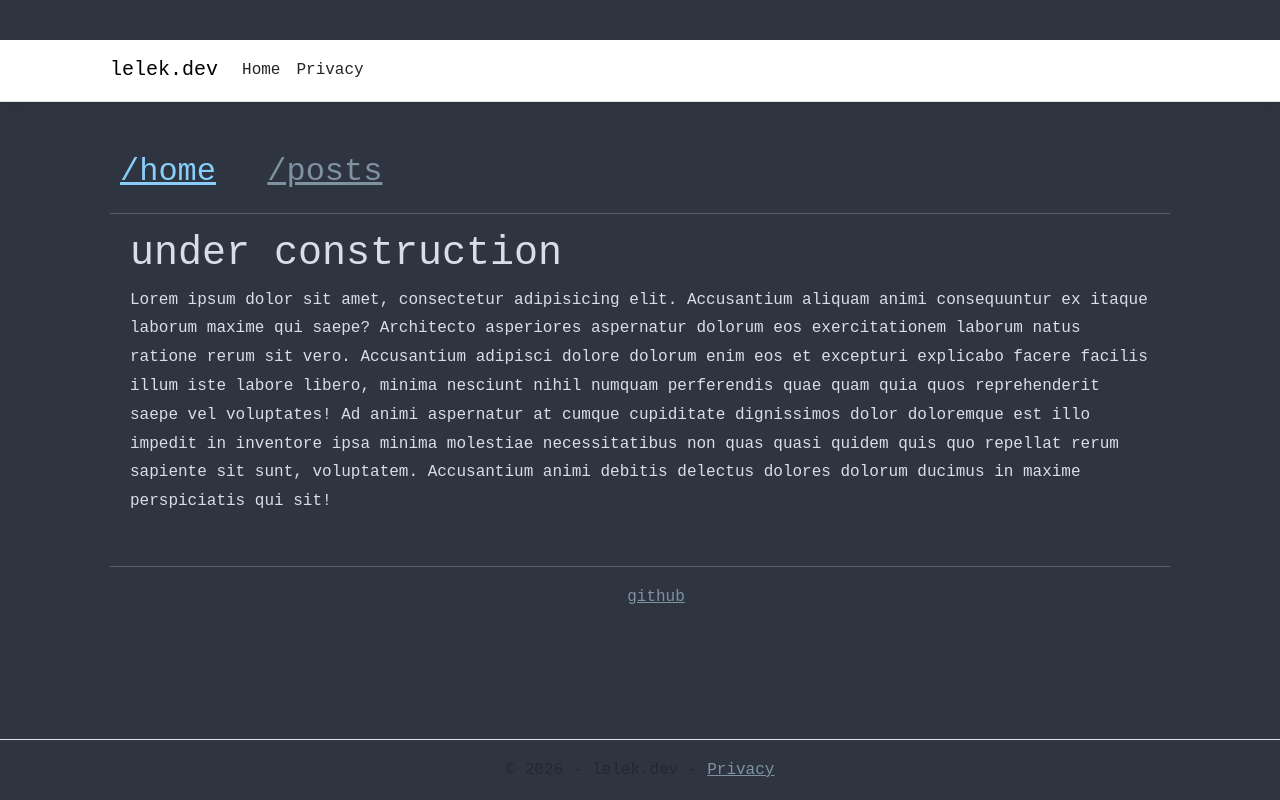
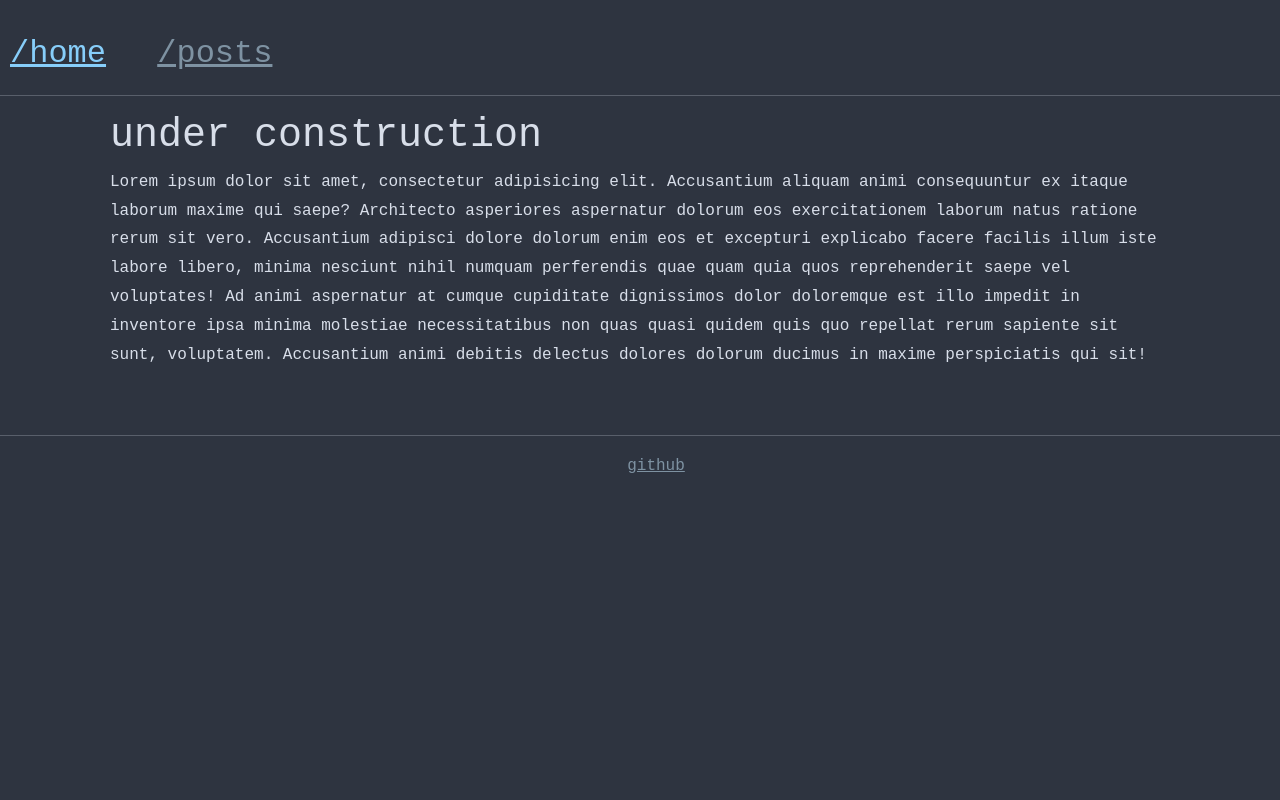
Before and after one commit to theLelek/lelek.dev, an ASP.NET Core app: page / in a window 1280 px wide. Run offline with ASP.NET Core 8, Linux system fonts and the light colour scheme; style sheets or scripts are compiled from the project's sources.

Commit message:
fixed base site

```diff
--- a/lelek.dev/Pages/Index.cshtml
+++ b/lelek.dev/Pages/Index.cshtml
@@ -9,32 +9,17 @@
 <head>
     <meta charset="UTF-8">
     <title>home</title>
-    <link rel="stylesheet" href="../css/main.css">
+    <link rel="stylesheet" href="/css/style.css">
 </head>
 
 <body>
-<header>
-    <nav>
-        <ul class="nav-list-top">
-            <li><a href="/home" style="color: lightskyblue">/home</a></li>
-            <li><a href="/html/posts.html">/posts</a></li>
-        </ul>
-    </nav>
-    <hr>
-</header>
+
 
 <div class="container">
     <h1>under construction</h1>
     <p>Lorem ipsum dolor sit amet, consectetur adipisicing elit. Accusantium aliquam animi consequuntur ex itaque laborum maxime qui saepe? Architecto asperiores aspernatur dolorum eos exercitationem laborum natus ratione rerum sit vero. Accusantium adipisci dolore dolorum enim eos et excepturi explicabo facere facilis illum iste labore libero, minima nesciunt nihil numquam perferendis quae quam quia quos reprehenderit saepe vel voluptates! Ad animi aspernatur at cumque cupiditate dignissimos dolor doloremque est illo impedit in inventore ipsa minima molestiae necessitatibus non quas quasi quidem quis quo repellat rerum sapiente sit sunt, voluptatem. Accusantium animi debitis delectus dolores dolorum ducimus in maxime perspiciatis qui sit!</p>
 </div>
 
-<footer>
-    <hr style="margin-top: 50px;">
-    <nav>
-        <ul class="nav-list">
-            <li><a href="https://github.com/theLelek">github</a></li>
-        </ul>
-    </nav>
-</footer>
+
 </body>
 </html>
--- a/lelek.dev/Pages/Shared/_Layout.cshtml
+++ b/lelek.dev/Pages/Shared/_Layout.cshtml
@@ -6,41 +6,31 @@
     <title>@ViewData["Title"] - lelek.dev</title>
     <script type="importmap"></script>
     <link rel="stylesheet" href="~/lib/bootstrap/dist/css/bootstrap.min.css"/>
-    <link rel="stylesheet" href="~/css/site.css" asp-append-version="true"/>
-    <link rel="stylesheet" href="~/lelek.dev.styles.css" asp-append-version="true"/>
+    <link rel="stylesheet" href="~/css/style.css" asp-append-version="true"/>
 </head>
 <body>
+
 <header>
-    <nav class="navbar navbar-expand-sm navbar-toggleable-sm navbar-light bg-white border-bottom box-shadow mb-3">
-        <div class="container">
-            <a class="navbar-brand" asp-area="" asp-page="/Index">lelek.dev</a>
-            <button class="navbar-toggler" type="button" data-bs-toggle="collapse" data-bs-target=".navbar-collapse" aria-controls="navbarSupportedContent"
-                    aria-expanded="false" aria-label="Toggle navigation">
-                <span class="navbar-toggler-icon"></span>
-            </button>
-            <div class="navbar-collapse collapse d-sm-inline-flex justify-content-between">
-                <ul class="navbar-nav flex-grow-1">
-                    <li class="nav-item">
-                        <a class="nav-link text-dark" asp-area="" asp-page="/Index">Home</a>
-                    </li>
-                    <li class="nav-item">
-                        <a class="nav-link text-dark" asp-area="" asp-page="/Privacy">Privacy</a>
-                    </li>
-                </ul>
-            </div>
-        </div>
+    <nav>
+        <ul class="nav-list-top">
+            <li><a href="/home" style="color: lightskyblue">/home</a></li>
+            <li><a href="/html/posts.html">/posts</a></li>
+        </ul>
     </nav>
+    <hr>
 </header>
-<div class="container">
-    <main role="main" class="pb-3">
-        @RenderBody()
-    </main>
-</div>
 
-<footer class="border-top footer text-muted">
-    <div class="container">
-        &copy; 2026 - lelek.dev - <a asp-area="" asp-page="/Privacy">Privacy</a>
-    </div>
+<main>
+    @RenderBody()
+</main>
+
+<footer>
+    <hr style="margin-top: 50px;">
+    <nav>
+        <ul class="nav-list">
+            <li><a href="https://github.com/theLelek">github</a></li>
+        </ul>
+    </nav>
 </footer>
 
 <script src="~/lib/jquery/dist/jquery.min.js"></script>
--- a/lelek.dev/Program.cs
+++ b/lelek.dev/Program.cs
@@ -13,7 +13,7 @@ if (!app.Environment.IsDevelopment()) {
 }
 
 app.UseHttpsRedirection();
-
+app.UseStaticFiles(); // todo why does this work
 app.UseRouting();
 
 app.UseAuthorization();
--- a/lelek.dev/wwwroot/css/site.css
+++ /dev/null
@@ -1,58 +0,0 @@
-body {
-  background-color: #2e3440;
-  color: #d8dee9;
-  min-height: 100vh;
-  font-family: "Courier New";
-  font-size: 12pt;
-  line-height: 1.8em;
-
-  display: flex;
-  flex-direction: column;
-}
-
-header {
-  margin-top: 40px;
-}
-
-.container {
-  width: 100%;
-  max-width: 1100px;  /* the furthest right content goes */
-  margin: 0 auto;     /* centers it horizontally */
-  padding: 0 20px;    /* breathing room on the sides */
-  flex: 1;
-}
-
-.nav-list-top {
-  padding-bottom: 10px;
-  padding-left: 10px;
-  font-size: 2em;
-}
-
-.nav-list-top li {
-  display: inline;
-  margin-right: 1em;
-}
-
-.nav-list-bottom{
-}
-
-.nav-list-bottom li {
-  display: inline;
-  margin-right: 1em;
-}
-
-a {
-  color: rgb(126, 146, 162);
-}
-
-a:hover {
-  color: lightskyblue;
-}
-
-footer {
-  text-align: center;
-}
-
-footer nav ul {
-  list-style-type: none;
-}
--- /dev/null
+++ b/lelek.dev/wwwroot/css/style.css
@@ -0,0 +1,58 @@
+body {
+    background-color: #2e3440;
+    color: #d8dee9;
+    min-height: 100vh;
+    font-family: "Courier New";
+    font-size: 12pt;
+    line-height: 1.8em;
+
+    display: flex;
+    flex-direction: column;
+}
+
+header {
+    margin-top: 40px;
+}
+
+.container {
+    width: 100%;
+    max-width: 1100px;  /* the furthest right content goes */
+    margin: 0 auto;     /* centers it horizontally */
+    padding: 0 20px;    /* breathing room on the sides */
+    flex: 1;
+}
+
+.nav-list-top {
+    padding-bottom: 10px;
+    padding-left: 10px;
+    font-size: 2em;
+}
+
+.nav-list-top li {
+    display: inline;
+    margin-right: 1em;
+}
+
+.nav-list-bottom{
+}
+
+.nav-list-bottom li {
+    display: inline;
+    margin-right: 1em;
+}
+
+a {
+    color: rgb(126, 146, 162);
+}
+
+a:hover {
+    color: lightskyblue;
+}
+
+footer {
+    text-align: center;
+}
+
+footer nav ul {
+    list-style-type: none;
+}
```
Also changed, not shown: lelek.dev/wwwroot/css/posts.css (added, +16 -0 lines).
